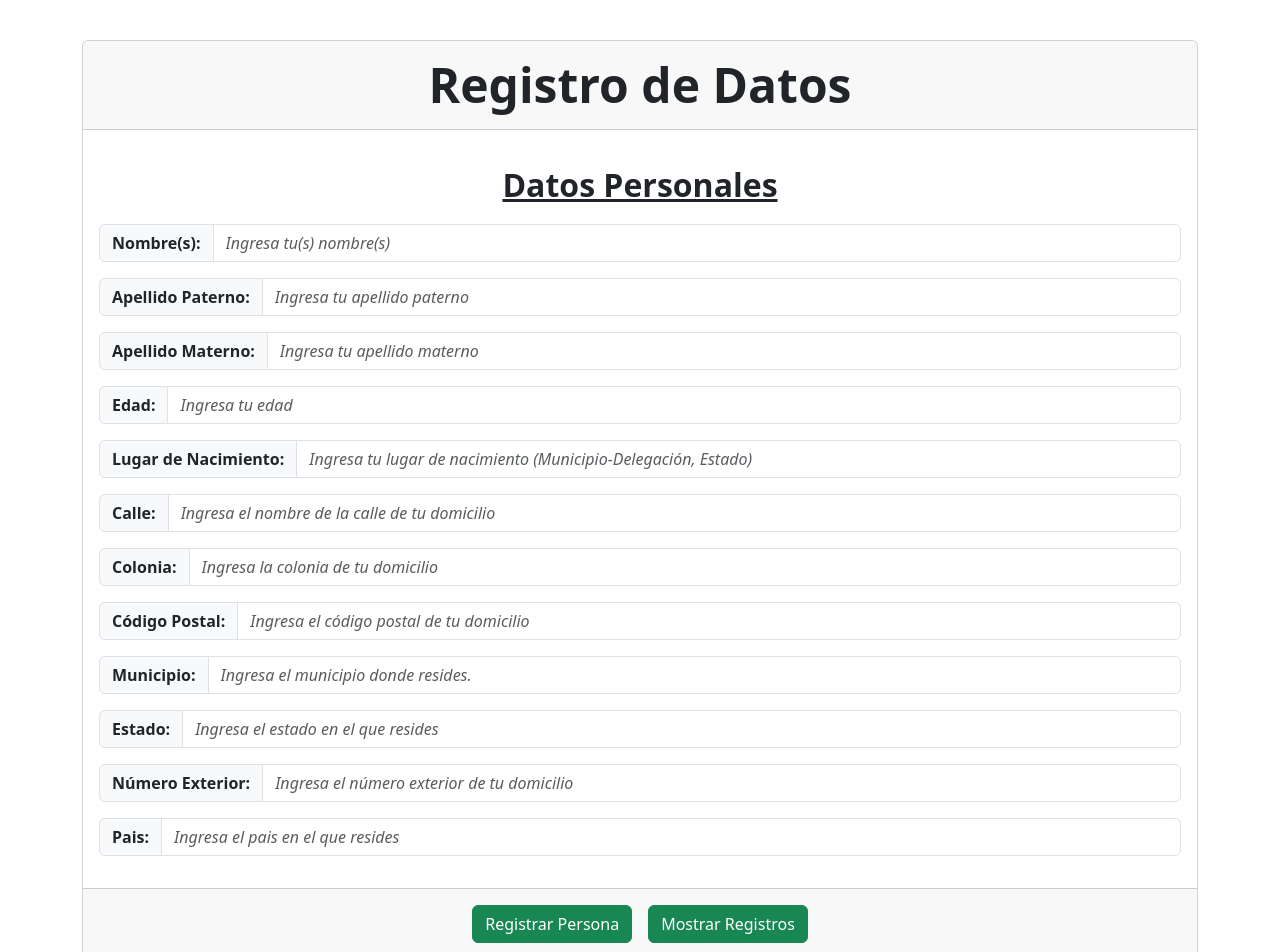
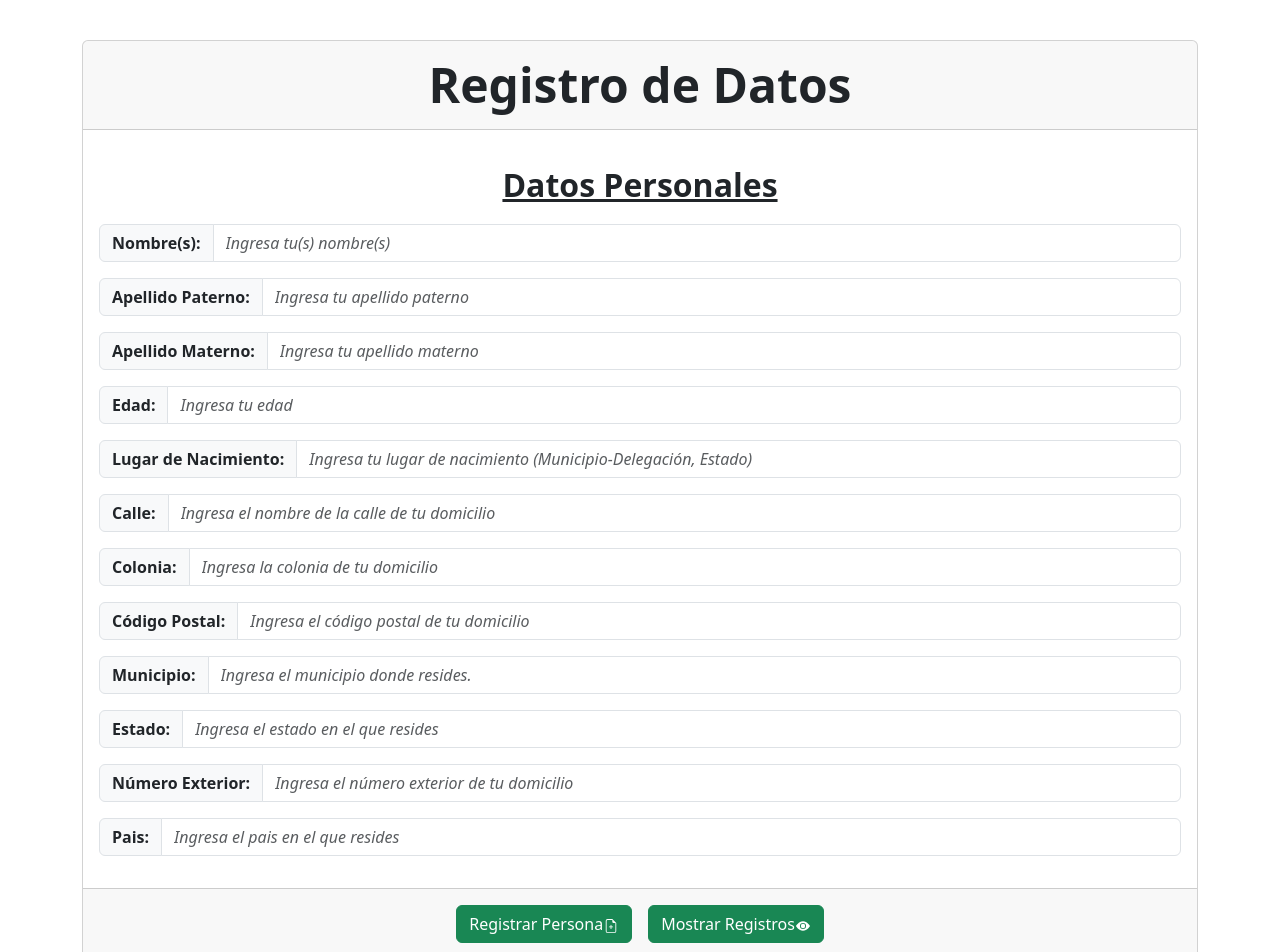
Before and after one commit to adrianad01/form-registro-datos, a React (Create React App) app in the folder client/: page / in a window 1280 px wide. Shown: the top 952 px of the page. Built offline with nearby package versions, Linux system fonts and the light colour scheme.

Commit message:
Modificación en el front, se renombran metodos, adicional se le agregaron iconos a los botones registrar persona y mostrar registros

```diff
--- a/client/src/App.css
+++ b/client/src/App.css
@@ -7,7 +7,9 @@
 .container{
   margin-top: 40px;
 }
-
+svg{
+  padding: 0 1px;
+}
 .table{
   margin-top: 20px;
   border: 1px solid #000;
--- a/client/src/App.js
+++ b/client/src/App.js
@@ -21,7 +21,7 @@ function App() {
   const [pais, setPais] = useState("");
   const [id, setId] = useState("");
   const [editar, setEditar] = useState(false);
-  const [empleadosList, setEmpleados] = useState([]);
+  const [registroList, setRegistro] = useState([]);
 
   //Arrow Function para agregar un empleado por el método POST
   const add = () => {
@@ -39,14 +39,14 @@ function App() {
       numeroExterior: numeroExterior,
       pais: pais,
     }).then(() => {
-      getEmpleados();
+      getRegistro();
       limpiarCampos();
       Swal.fire({
-        title: "<strong>Registro Éxitoso</strong>",
+        title: "<b>Registro Éxitoso</b>",
         html:
-          "<i>El empleado <strong>" +
+          "<i>El empleado <b>" +
           nombre +
-          " </strong> ha sido registrado con éxito</i>",
+          " </b> ha sido registrado con éxito</i>",
         icon: "success",
         timer: 3000,
         background: "#32373D",
@@ -72,14 +72,14 @@ function App() {
       numeroExterior: numeroExterior,
       pais: pais,
     }).then(() => {
-      getEmpleados();
+      getRegistro();
       limpiarCampos();
       Swal.fire({
-        title: "<strong>Actualización Éxitosa</strong>",
+        title: "<b>Actualización Éxitosa</b>",
         html:
-          "<i>Se han actualizado los datos de <strong>" +
+          "<i>Se han actualizado los datos de <b>" +
           nombre +
-          " </strong> con éxito</i>",
+          " </b> con éxito</i>",
         icon: "success",
         timer: 3000,
         background: "#32373D",
@@ -89,7 +89,7 @@ function App() {
     });
   };
 
-  const deleteEmpleado = (val) => {
+  const deleteRegistro = (val) => {
     Swal.fire({
       title: "Confirmar Eliminado",
       html: "<i>¿Estás seguro que deseas eliminar el registro?</i>",
@@ -105,7 +105,7 @@ function App() {
       .then((result) => {
         if (result.isConfirmed) {
           Axios.delete(`http://localhost:3300/delete/${val.id}`).then(() => {
-            getEmpleados();
+            getRegistro();
             limpiarCampos();
           });
           Swal.fire({
@@ -122,10 +122,6 @@ function App() {
           icon: "error",
           title: "Oops...",
           text: "No se logró eliminar el empleado",
-          footer:
-            JSON.parse(JSON.stringify(error)).message === "Network Error"
-              ? "Error de Servidor, intente más tarde"
-              : JSON.parse(JSON.stringify(error)).message,
           background: "#32373D",
           color: "#ffffff",
           confirmButtonColor: "#007CBA",
@@ -150,9 +146,8 @@ function App() {
     setEditar(false);
   };
 
-  const editarEmpleado = (val) => {
+  const editarRegistro = (val) => {
     setEditar(true);
-
     setNombre(val.nombre);
     setApellidoPaterno(val.apellidoPaterno);
     setApellidoMaterno(val.apellidoMaterno);
@@ -169,9 +164,9 @@ function App() {
   };
 
   //Función para que me arroje la lista de empleados por el método GET
-  const getEmpleados = () => {
+  const getRegistro = () => {
     Axios.get("http://localhost:3300/registroDatos").then((response) => {
-      setEmpleados(response.data);
+      setRegistro(response.data);
     });
   };
 
@@ -414,11 +409,33 @@ function App() {
           ) : (
             <button className="btn btn-success m-2" onClick={add}>
               Registrar Persona
+              <svg
+                xmlns="http://www.w3.org/2000/svg"
+                width="16"
+                height="16"
+                fill="currentColor"
+                class="bi bi-file-earmark-plus"
+                viewBox="0 0 16 16"
+              >
+                <path d="M8 6.5a.5.5 0 0 1 .5.5v1.5H10a.5.5 0 0 1 0 1H8.5V11a.5.5 0 0 1-1 0V9.5H6a.5.5 0 0 1 0-1h1.5V7a.5.5 0 0 1 .5-.5" />
+                <path d="M14 4.5V14a2 2 0 0 1-2 2H4a2 2 0 0 1-2-2V2a2 2 0 0 1 2-2h5.5zm-3 0A1.5 1.5 0 0 1 9.5 3V1H4a1 1 0 0 0-1 1v12a1 1 0 0 0 1 1h8a1 1 0 0 0 1-1V4.5z" />
+              </svg>
             </button>
           )}
 
-          <button className="btn btn-success m-2" onClick={getEmpleados}>
+          <button className="btn btn-success m-2" onClick={getRegistro}>
             Mostrar Registros
+            <svg
+              xmlns="http://www.w3.org/2000/svg"
+              width="16"
+              height="16"
+              fill="currentColor"
+              class="bi bi-eye-fill"
+              viewBox="0 0 16 16"
+            >
+              <path d="M10.5 8a2.5 2.5 0 1 1-5 0 2.5 2.5 0 0 1 5 0" />
+              <path d="M0 8s3-5.5 8-5.5S16 8 16 8s-3 5.5-8 5.5S0 8 0 8m8 3.5a3.5 3.5 0 1 0 0-7 3.5 3.5 0 0 0 0 7" />
+            </svg>
           </button>
         </div>
       </div>
@@ -443,7 +460,7 @@ function App() {
           </tr>
         </thead>
         <tbody>
-          {empleadosList.map((val, key) => {
+          {registroList.map((val, key) => {
             return (
               <tr key={val.id}>
                 <th scope="row">{val.id}</th>
@@ -468,7 +485,7 @@ function App() {
                     <button
                       type="button"
                       onClick={() => {
-                        editarEmpleado(val);
+                        editarRegistro(val);
                       }}
                       className="btn btn-success m-1"
                     >
@@ -491,7 +508,7 @@ function App() {
                       type="button"
                       className="btn btn-success m-1"
                       onClick={() => {
-                        deleteEmpleado(val);
+                        deleteRegistro(val);
                       }}
                     >
                       <svg
```
